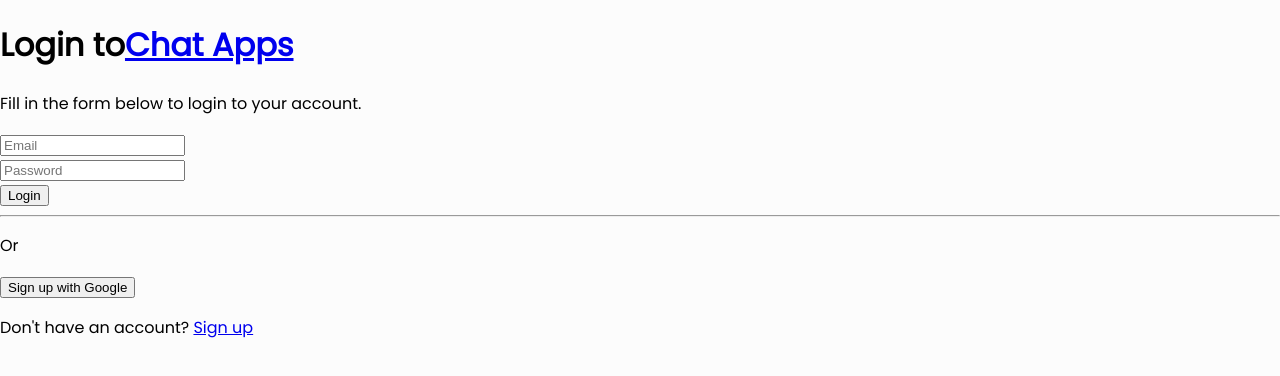
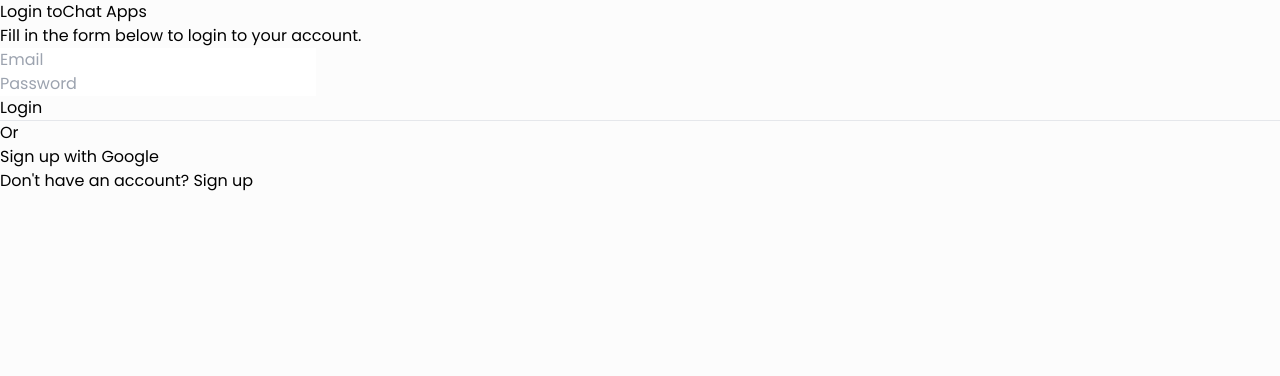
Before and after one commit to husenEF/simple-react-chat, a React (Create React App) app: page /login in a window 1280 px wide. Shown: the top 376 px of the page. Built offline with nearby package versions, Linux system fonts and the light colour scheme; no server answers.

Commit message:
add tailwin css

```diff
--- /dev/null
+++ b/craco.config.js
@@ -0,0 +1,7 @@
+module.exports = {
+  style: {
+    postcss: {
+      plugins: [require("tailwindcss"), require("autoprefixer")],
+    },
+  },
+};
--- a/src/index.css
+++ b/src/index.css
@@ -1,13 +1,3 @@
-body {
-  margin: 0;
-  font-family: -apple-system, BlinkMacSystemFont, 'Segoe UI', 'Roboto', 'Oxygen',
-    'Ubuntu', 'Cantarell', 'Fira Sans', 'Droid Sans', 'Helvetica Neue',
-    sans-serif;
-  -webkit-font-smoothing: antialiased;
-  -moz-osx-font-smoothing: grayscale;
-}
-
-code {
-  font-family: source-code-pro, Menlo, Monaco, Consolas, 'Courier New',
-    monospace;
-}
+@tailwind base;
+@tailwind components;
+@tailwind utilities;
--- a/src/pages/Chat.js
+++ b/src/pages/Chat.js
@@ -57,7 +57,7 @@ class Chat extends Component {
   render() {
     const { user } = this.state;
     return (
-      <div>
+      <div className="container mx-auto bg-yellow-200">
         <h1>Chat</h1>
         <div>
           <div className="chats">
--- /dev/null
+++ b/tailwind.config.js
@@ -0,0 +1,11 @@
+module.exports = {
+  purge: [],
+  darkMode: false, // or 'media' or 'class'
+  theme: {
+    extend: {},
+  },
+  variants: {
+    extend: {},
+  },
+  plugins: [],
+}
```
Also changed, not shown: package.json (+10 -3 lines), 1 other file (tests, documents, lock files or other folders).
